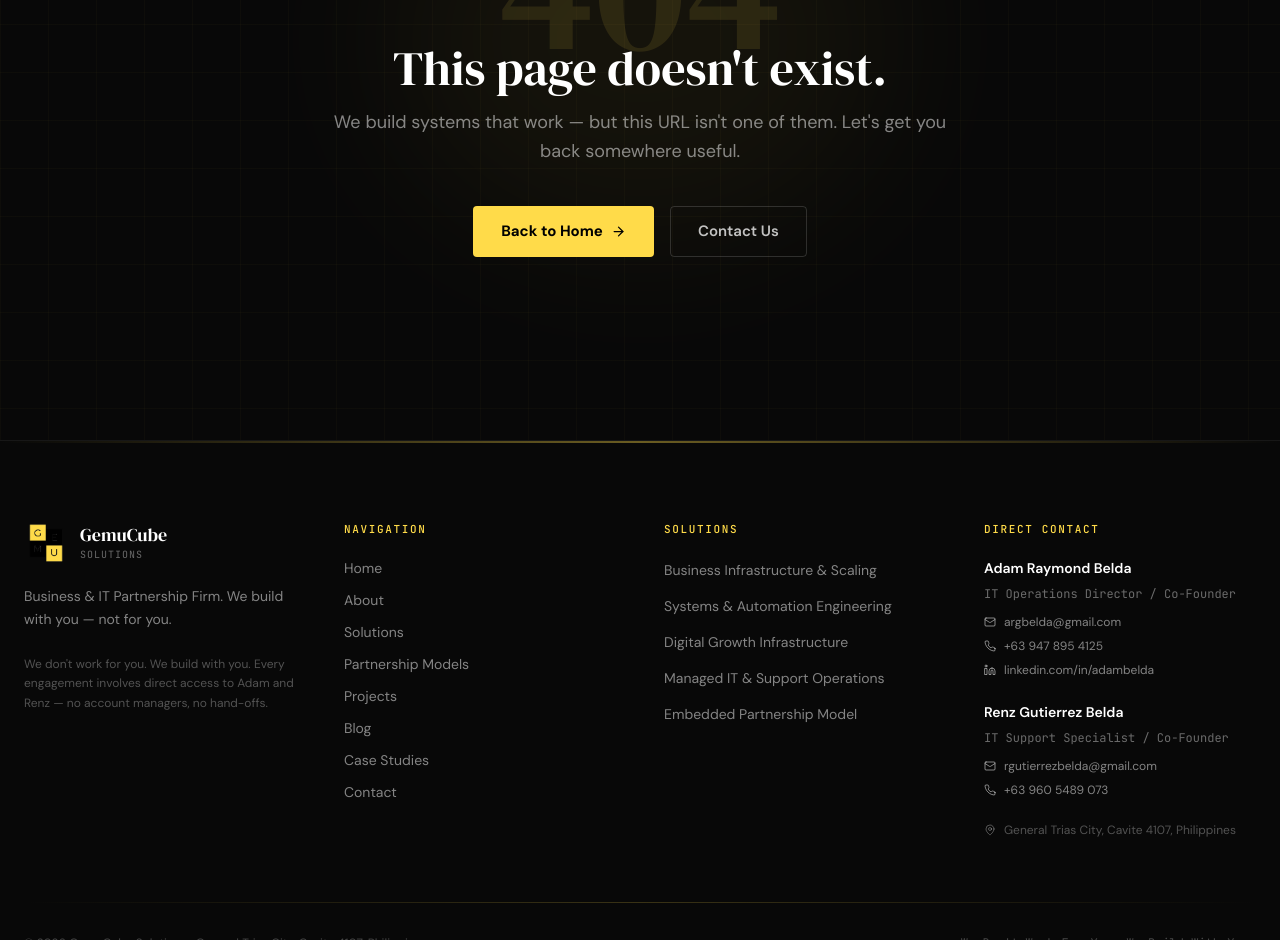
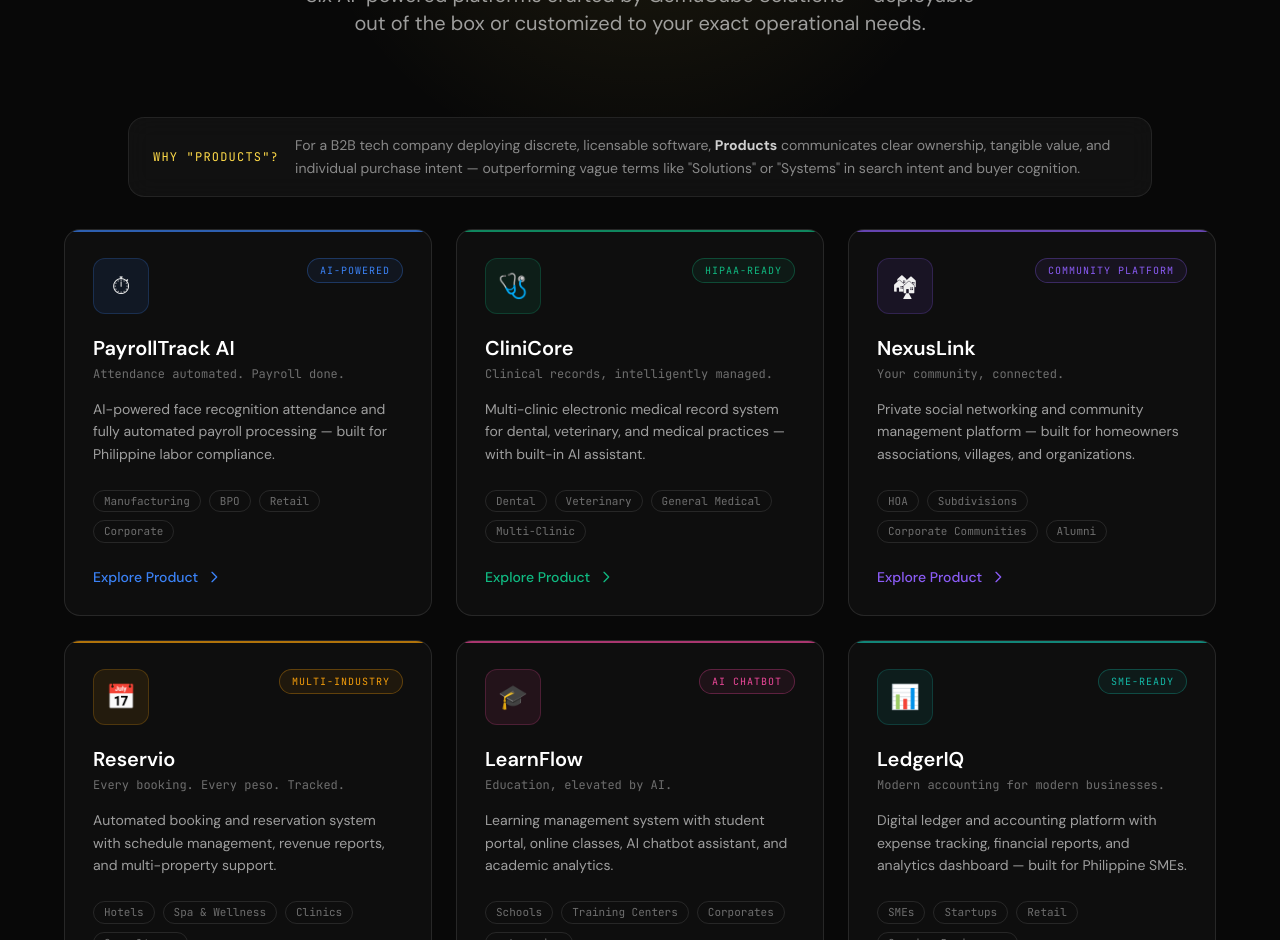
Before and after one commit to mmdc-adambelda/gemucube, a Next.js app: page /products in a window 1280 px wide. Before the commit this address had no page. Shown: the part 360-1300 px from the top of the page. Built offline with nearby package versions, Linux system fonts and the light colour scheme.

Commit message:
Add ProductsPage component with product listings
This file defines the ProductsPage component, which displays a list of software products offered by GemuCube Solutions, including metadata for SEO and Open Graph.

```diff
--- /dev/null
+++ b/app/products/page.tsx
@@ -0,0 +1,238 @@
+import type { Metadata } from 'next'
+import Link from 'next/link'
+
+export const metadata: Metadata = {
+  title: 'Software Products — GemuCube Solutions',
+  description:
+    'Explore GemuCube Solutions\' portfolio of AI-powered business software: payroll & attendance, EMR, community platforms, booking systems, LMS, and accounting — built for Philippine SMEs and enterprises.',
+  openGraph: {
+    title: 'Software Products — GemuCube Solutions',
+    description:
+      'AI-powered business software built for Philippine SMEs and enterprises.',
+    url: 'https://gemucube.com/products',
+    siteName: 'GemuCube Solutions',
+    locale: 'en_PH',
+    type: 'website',
+  },
+}
+
+const products = [
+  {
+    slug: 'payrolltrack-ai',
+    name: 'PayrollTrack AI',
+    tagline: 'Attendance automated. Payroll done.',
+    description:
+      'AI-powered face recognition attendance and fully automated payroll processing — built for Philippine labor compliance.',
+    icon: '⏱',
+    color: '#3B82F6',
+    colorName: 'blue',
+    industries: ['Manufacturing', 'BPO', 'Retail', 'Corporate'],
+    badge: 'AI-Powered',
+  },
+  {
+    slug: 'clinicore',
+    name: 'CliniCore',
+    tagline: 'Clinical records, intelligently managed.',
+    description:
+      'Multi-clinic electronic medical record system for dental, veterinary, and medical practices — with built-in AI assistant.',
+    icon: '🩺',
+    color: '#10B981',
+    colorName: 'emerald',
+    industries: ['Dental', 'Veterinary', 'General Medical', 'Multi-Clinic'],
+    badge: 'HIPAA-Ready',
+  },
+  {
+    slug: 'nexuslink',
+    name: 'NexusLink',
+    tagline: 'Your community, connected.',
+    description:
+      'Private social networking and community management platform — built for homeowners associations, villages, and organizations.',
+    icon: '🏘',
+    color: '#8B5CF6',
+    colorName: 'violet',
+    industries: ['HOA', 'Subdivisions', 'Corporate Communities', 'Alumni'],
+    badge: 'Community Platform',
+  },
+  {
+    slug: 'reservio',
+    name: 'Reservio',
+    tagline: 'Every booking. Every peso. Tracked.',
+    description:
+      'Automated booking and reservation system with schedule management, revenue reports, and multi-property support.',
+    icon: '📅',
+    color: '#F59E0B',
+    colorName: 'amber',
+    industries: ['Hotels', 'Spa & Wellness', 'Clinics', 'Consultancy'],
+    badge: 'Multi-Industry',
+  },
+  {
+    slug: 'learnflow',
+    name: 'LearnFlow',
+    tagline: 'Education, elevated by AI.',
+    description:
+      'Learning management system with student portal, online classes, AI chatbot assistant, and academic analytics.',
+    icon: '🎓',
+    color: '#EC4899',
+    colorName: 'pink',
+    industries: ['Schools', 'Training Centers', 'Corporates', 'e-Learning'],
+    badge: 'AI Chatbot',
+  },
+  {
+    slug: 'ledgeriq',
+    name: 'LedgerIQ',
+    tagline: 'Modern accounting for modern businesses.',
+    description:
+      'Digital ledger and accounting platform with expense tracking, financial reports, and analytics dashboard — built for Philippine SMEs.',
+    icon: '📊',
+    color: '#14B8A6',
+    colorName: 'teal',
+    industries: ['SMEs', 'Startups', 'Retail', 'Service Businesses'],
+    badge: 'SME-Ready',
+  },
+]
+
+export default function ProductsPage() {
+  return (
+    <main className="min-h-screen bg-[#080808]">
+      {/* ── Hero ── */}
+      <section className="relative pt-32 pb-20 px-6 overflow-hidden">
+        {/* Background orbs */}
+        <div
+          className="pointer-events-none absolute -top-40 left-1/2 -translate-x-1/2 w-[700px] h-[700px] rounded-full opacity-10"
+          style={{ background: 'radial-gradient(circle, #FFDB49 0%, transparent 70%)' }}
+        />
+        <div className="relative z-10 max-w-5xl mx-auto text-center">
+          <span className="inline-block font-mono text-xs tracking-[0.2em] text-[#FFDB49] uppercase mb-6">
+            Software Products
+          </span>
+          <h1 className="font-serif text-5xl md:text-7xl text-white leading-tight mb-6">
+            Purpose-built software<br />
+            <span className="text-[#FFDB49]">for every operation.</span>
+          </h1>
+          <p className="text-white/60 text-lg md:text-xl max-w-2xl mx-auto leading-relaxed">
+            Six AI-powered platforms crafted by GemuCube Solutions — deployable out of the box or
+            customized to your exact operational needs.
+          </p>
+        </div>
+      </section>
+
+      {/* ── Naming rationale badge ── */}
+      <section className="px-6 pb-8">
+        <div className="max-w-5xl mx-auto">
+          <div className="glass-card border border-white/10 rounded-2xl px-6 py-4 flex flex-col sm:flex-row gap-4 items-start sm:items-center">
+            <span className="font-mono text-[#FFDB49] text-xs tracking-widest uppercase shrink-0">
+              Why "Products"?
+            </span>
+            <p className="text-white/50 text-sm leading-relaxed">
+              For a B2B tech company deploying discrete, licensable software, <strong className="text-white/80">Products</strong> communicates
+              clear ownership, tangible value, and individual purchase intent — outperforming vague terms like
+              "Solutions" or "Systems" in search intent and buyer cognition.
+            </p>
+          </div>
+        </div>
+      </section>
+
+      {/* ── Products Grid ── */}
+      <section className="px-6 pb-32">
+        <div className="max-w-6xl mx-auto grid grid-cols-1 md:grid-cols-2 lg:grid-cols-3 gap-6">
+          {products.map((p) => (
+            <Link
+              key={p.slug}
+              href={`/products/${p.slug}`}
+              className="group relative block rounded-2xl border border-white/10 bg-[#0e0e0e] overflow-hidden
+                         hover:border-white/25 hover:-translate-y-1 transition-all duration-300"
+            >
+              {/* Top accent line */}
+              <div
+                className="absolute top-0 left-0 right-0 h-[2px] opacity-70 group-hover:opacity-100 transition-opacity"
+                style={{ background: p.color }}
+              />
+
+              <div className="p-7">
+                {/* Icon + badge */}
+                <div className="flex items-start justify-between mb-5">
+                  <div
+                    className="w-14 h-14 rounded-xl flex items-center justify-center text-2xl"
+                    style={{ background: `${p.color}18`, border: `1px solid ${p.color}35` }}
+                  >
+                    {p.icon}
+                  </div>
+                  <span
+                    className="font-mono text-[10px] tracking-widest uppercase px-3 py-1 rounded-full border"
+                    style={{ color: p.color, borderColor: `${p.color}50`, background: `${p.color}12` }}
+                  >
+                    {p.badge}
+                  </span>
+                </div>
+
+                {/* Name & tagline */}
+                <h2 className="text-white text-xl font-semibold mb-1 group-hover:text-[#FFDB49] transition-colors">
+                  {p.name}
+                </h2>
+                <p className="font-mono text-xs text-white/40 mb-4">{p.tagline}</p>
+
+                {/* Description */}
+                <p className="text-white/60 text-sm leading-relaxed mb-6">{p.description}</p>
+
+                {/* Industries */}
+                <div className="flex flex-wrap gap-2 mb-6">
+                  {p.industries.map((ind) => (
+                    <span
+                      key={ind}
+                      className="text-[11px] font-mono text-white/40 border border-white/10 rounded-full px-2.5 py-0.5"
+                    >
+                      {ind}
+                    </span>
+                  ))}
+                </div>
+
+                {/* CTA */}
+                <div className="flex items-center gap-2 text-sm font-medium" style={{ color: p.color }}>
+                  Explore Product
+                  <svg
+                    className="w-4 h-4 group-hover:translate-x-1 transition-transform"
+                    fill="none"
+                    viewBox="0 0 24 24"
+                    stroke="currentColor"
+                    strokeWidth={2}
+                  >
+                    <path strokeLinecap="round" strokeLinejoin="round" d="M9 5l7 7-7 7" />
+                  </svg>
+                </div>
+              </div>
+            </Link>
+          ))}
+        </div>
+
+        {/* Bottom CTA */}
+        <div className="max-w-3xl mx-auto mt-16 text-center">
+          <div className="glass-card border border-[#FFDB49]/20 rounded-2xl px-8 py-10 bg-[#0e0e0e]">
+            <h3 className="font-serif text-3xl text-white mb-3">
+              Need something custom?
+            </h3>
+            <p className="text-white/50 mb-7 text-sm leading-relaxed max-w-md mx-auto">
+              Every product above can be customized to your industry, workflows, and branding.
+              Talk to Adam or Renz directly — no account managers.
+            </p>
+            <div className="flex flex-col sm:flex-row gap-3 justify-center">
+              <Link
+                href="/contact"
+                className="inline-flex items-center justify-center gap-2 bg-[#FFDB49] text-black font-semibold
+                           px-6 py-3 rounded-xl hover:bg-[#ffe870] transition-colors text-sm"
+              >
+                Request a Demo
+              </Link>
+              <Link
+                href="/contact"
+                className="inline-flex items-center justify-center gap-2 border border-white/20 text-white
+                           px-6 py-3 rounded-xl hover:border-white/40 transition-colors text-sm"
+              >
+                Schedule Consultation
+              </Link>
+            </div>
+          </div>
+        </div>
+      </section>
+    </main>
+  )
+}
```
